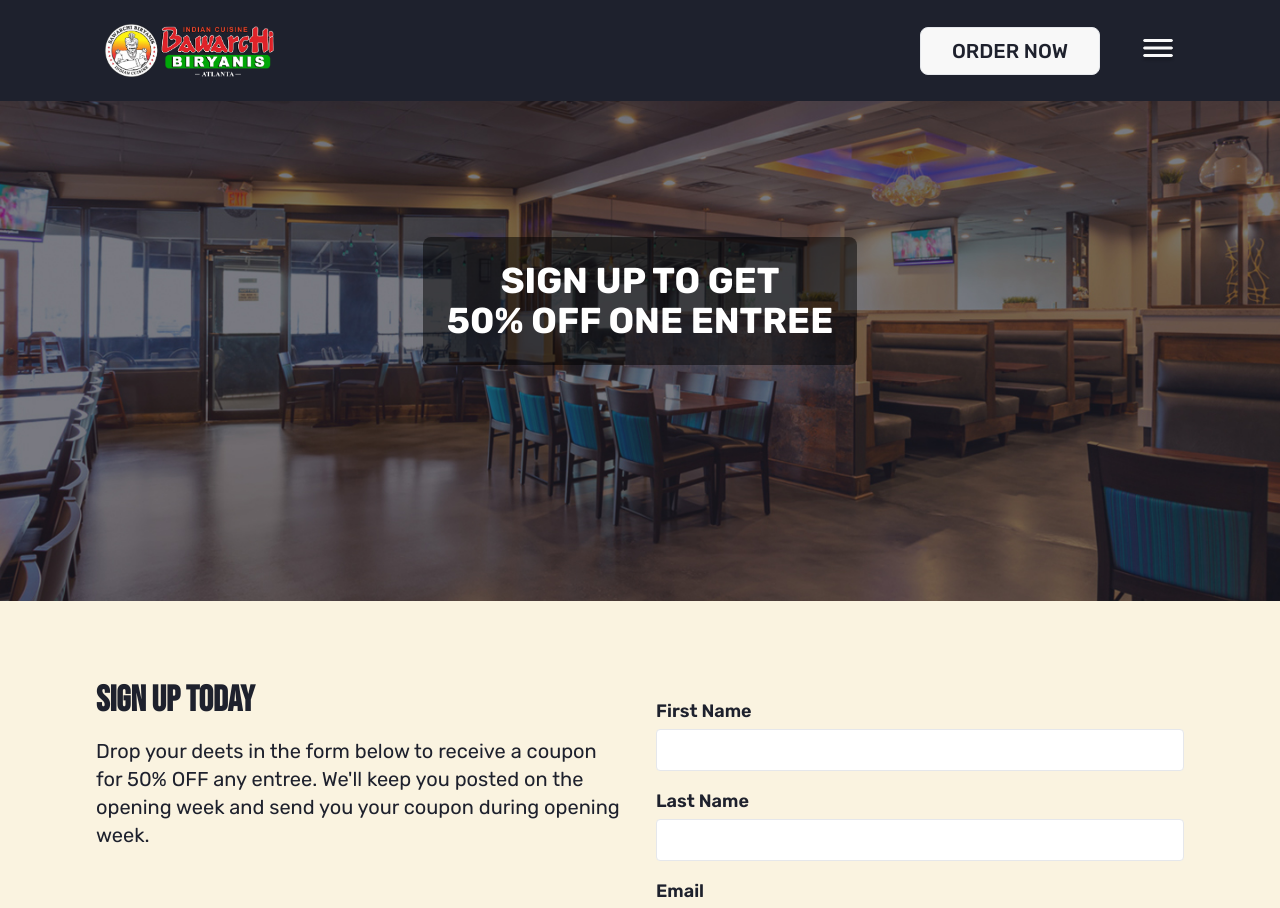
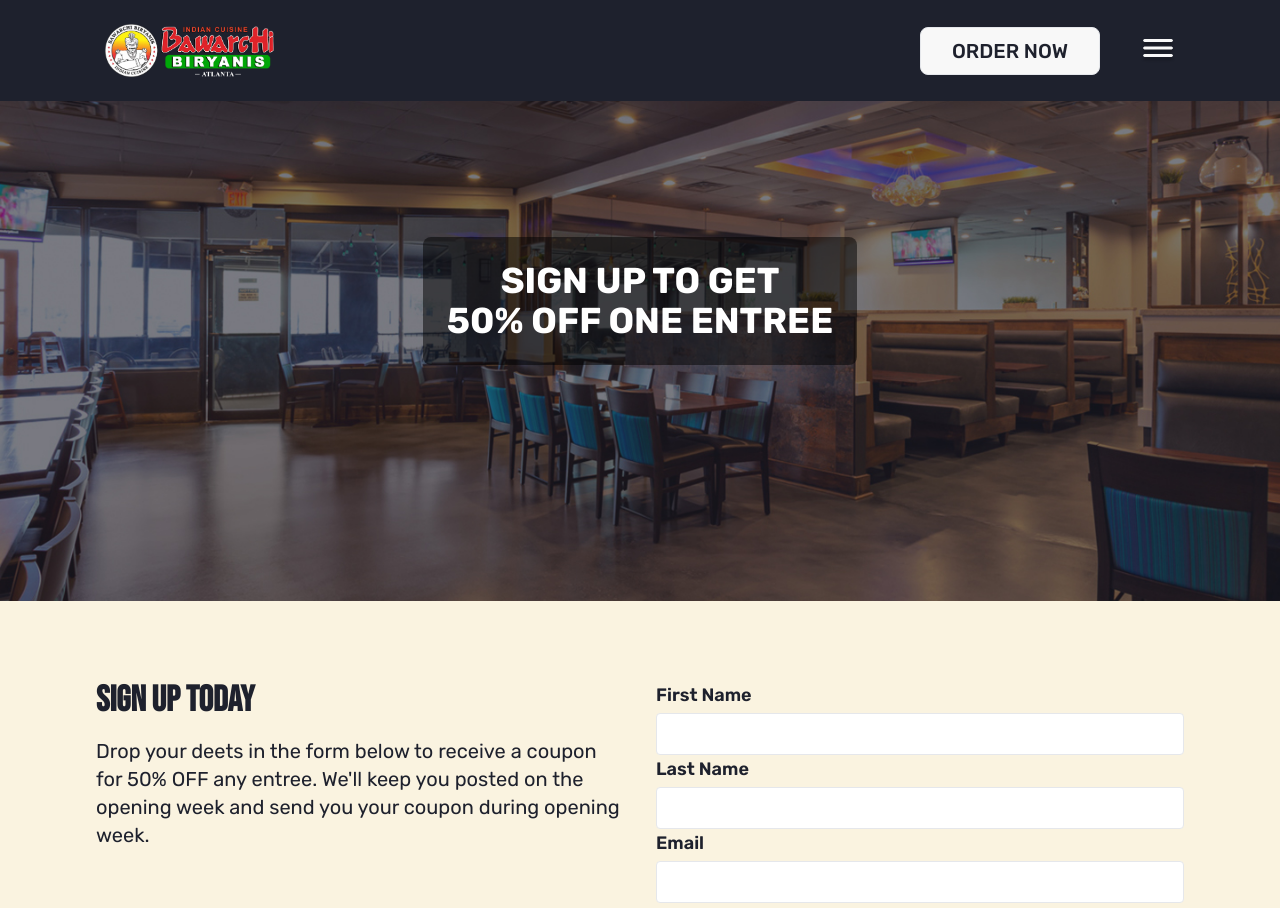
Before and after one commit to maadi7/BBA-kennesaw, a Next.js app: page /grand-opening-offer in a window 1280 px wide. Shown: the top 908 px of the page. Built offline with nearby package versions, Linux system fonts and the light colour scheme.

Commit message:
added/offer-form

```diff
--- a/pages/grand-opening-offer.tsx
+++ b/pages/grand-opening-offer.tsx
@@ -1,8 +1,34 @@
 import React from 'react';
 import Navbar from '@/components/Navbar';
 import Footer from '@/components/Footer';
+import { toast } from "react-hot-toast";
 
 const Offer = () => {
+  const handleFormSubmit = async (event: React.FormEvent<HTMLFormElement>) => {
+    event.preventDefault();
+    try {
+      const form = event.currentTarget;
+      const formData = new FormData(form);
+
+      const res = await fetch("/__offers.html", {
+        method: "POST",
+        headers: { "Content-Type": "application/x-www-form-urlencoded" },
+        body: new URLSearchParams(formData as any).toString(),
+      });
+
+      if (res.status === 200) {
+        toast.success(
+          "Congratulations! We'll keep you posted on the opening week and send you your coupon during opening week."
+        );
+      } else {
+        toast.error("Something went wrong, please try again later!");
+      }
+    } catch (e) {
+      toast.error("Something went wrong, please try again later!");
+    }
+  };
+
+
   return (
     <div>
       <Navbar />
@@ -22,31 +48,29 @@ const Offer = () => {
         <div className="md:w-1/2">
           <form
 
-            name="offer-signup"
-            method="POST"
-            data-netlify="true"
+           onSubmit={handleFormSubmit}
+            name="grand_opening_offer_form"
+            // method="POST"
+            // data-netlify="true"
+            // className="space-y-4"
+          >
+            <input type="hidden" name="form-name" value="grand_opening_offer_form" />
 
-            className="space-y-4"
-          >
-            <input type="hidden" name="form-name" value="offer-signup" />
-            <div hidden>
-              <input name="bot-field" />
+            <div>
+              <label htmlFor="firstname" className="text-lg block mb-1 font-semibold text-bg1 font-rubik">First Name</label>
+              <input type="text" id="firstname" name="firstname" className="w-full border rounded p-2" required />
             </div>
             <div>
-              <label htmlFor="firstName" className="text-lg block mb-1 font-semibold text-bg1 font-rubik">First Name</label>
-              <input type="text" id="firstName" name="firstName" className="w-full border rounded p-2" required />
-            </div>
-            <div>
-              <label htmlFor="lastName" className="text-lg block font-semibold mb-1 text-bg1 font-rubik">Last Name</label>
-              <input type="text" id="lastName" name="lastName" className="w-full border rounded p-2" required />
+              <label htmlFor="lastname" className="text-lg block font-semibold mb-1 text-bg1 font-rubik">Last Name</label>
+              <input type="text" id="lastname" name="lastname" className="w-full border rounded p-2" required />
             </div>
             <div>
               <label htmlFor="email" className="text-lg block font-semibold mb-1 text-bg1 font-rubik">Email</label>
               <input type="email" id="email" name="email" className="w-full border rounded p-2" required />
             </div>
             <div>
-              <label htmlFor="phone" className="text-lg block font-semibold mb-1 text-bg1 font-rubik">Phone Number</label>
-              <input type="tel" id="phone" name="phone" className="w-full border rounded p-2" required />
+              <label htmlFor="phonenumber" className="text-lg block font-semibold mb-1 text-bg1 font-rubik">Phone Number</label>
+              <input type="tel" id="phonenumber" name="phonenumber" className="w-full border rounded p-2" required />
             </div>
             <button type="submit" className="font-bebas text-xl bg-bg1 text-white py-2 !mt-4 px-6 rounded hover:bg-black">
               SUBMIT
```
Also changed, not shown: public/__offers.html (added, +12 -0 lines).
